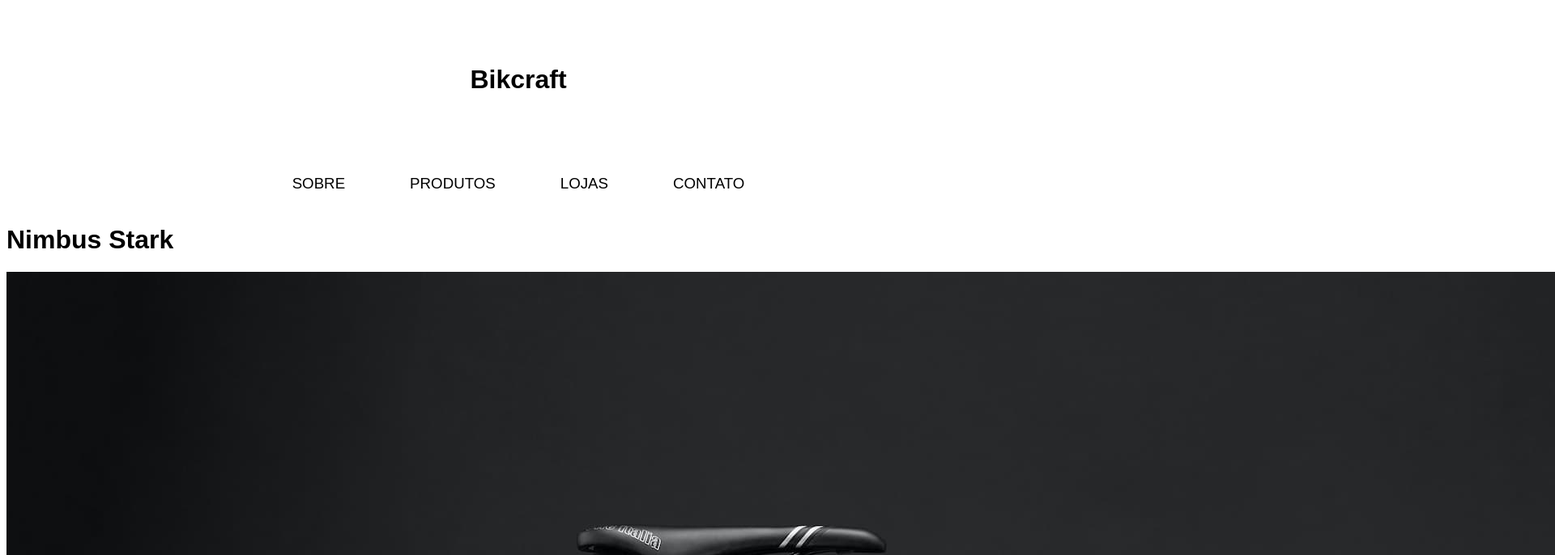
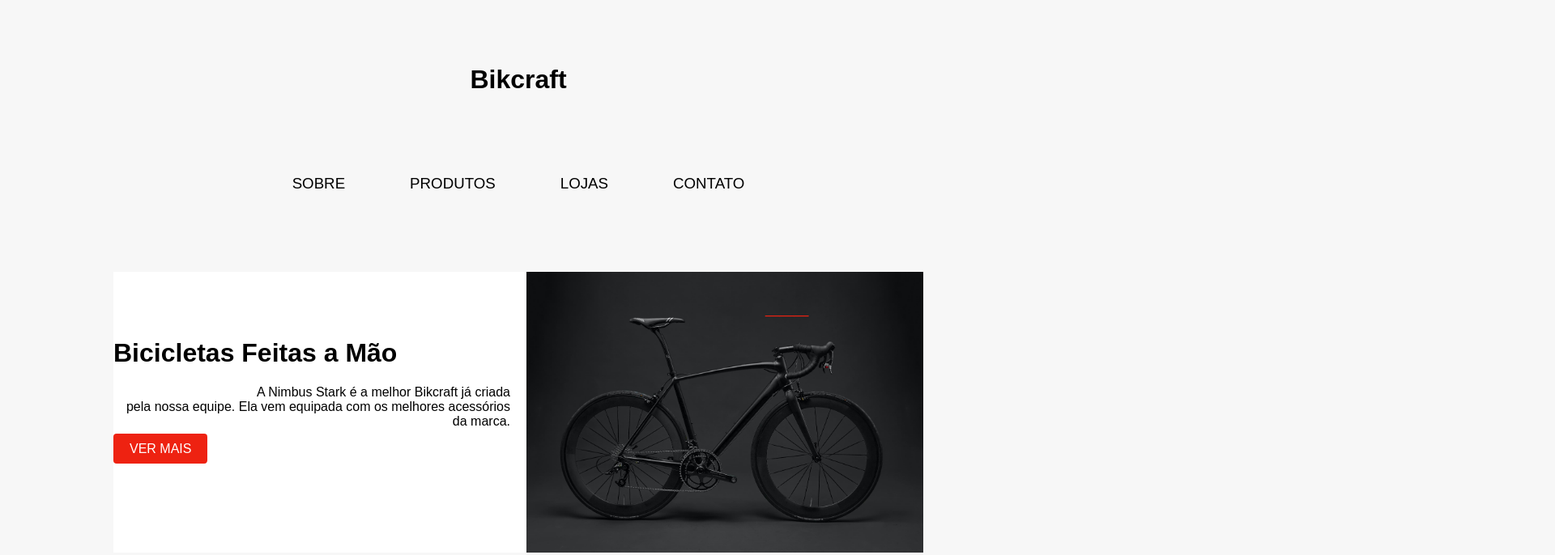
Before and after one commit to Ragazzi147/bikcar, a plain HTML site: page bikcraft/index.html in a window 1280 px wide. Shown: the top 686 px of the page at 81% size, 1920 px wide, since content can reach past the window. Drawn offline with Linux system fonts and the light colour scheme.

Commit message:
grid com imagem feita

```diff
--- a/bikcraft/index.html
+++ b/bikcraft/index.html
@@ -21,18 +21,22 @@
             <h3>contato</h3>
         </div>
     </header>
+    <h1 class="barra">___</h1>
+    <div class="grid">
 
-    <div class="grid">
-        <h1 class="titulo">Nimbus Stark</h1>
+
+
+        <div class="info">
+
+            <p class="descricao">
+                <h1>Bicicletas Feitas a Mão</h1>
+                A Nimbus Stark é a melhor Bikcraft já criada<br>
+                pela nossa equipe. Ela vem equipada com os
+                melhores acessórios da marca.
+            </p>
+            <a class="vermais" href="/">VER MAIS</a>
+        </div>
         <img class="foto" src="./img/bicicleta.jpg" alt="Bicicleta Preta" />
-        <div class="info">
-            <span class="preco">R$ 39</span>
-            <p class="descricao">
-                A Nimbus Stark é a melhor Bikcraft já criada pela nossa equipe. Ela vem
-                equipada com os melhores acessórios, o que garante maior velocidade.
-            </p>
-            <a class="comprar" href="/">Comprar</a>
-        </div>
     </div>
 
 </body>
--- a/bikcraft/style.css
+++ b/bikcraft/style.css
@@ -1,18 +1,72 @@
-body{
+body {
     font-family: Arial;
+    background: #f7f7f7;
+    max-width: 1000px;
+    justify-content: center;
+    margin: 0 auto;
 }
 
-h3 { font-weight: normal; }
+h3 {
+    font-weight: normal;
+ }
 
-.titulo-pag{
+img {
+    max-width:100%;
+}
+
+.titulo-pag {
     margin-top: 80px;
     text-align: center;
 }
 
-.abas{
+.abas {
     margin-top: 80px;
+    margin-bottom: 80px;
     display: flex;
     gap: 80px;
     justify-content: center;
     text-transform: uppercase;
+
 }
+
+.barra {
+    color:  #ee2211;
+    position: absolute;
+    left: 945px;
+}
+
+.grid {
+    display: grid;
+    gap: 20px;
+    grid-template-columns: repeat(2, 1fr);
+    background: #ffffff;
+
+
+  }
+
+
+
+.info{
+
+    margin-top: 60px;
+    grid-column: 1;
+    place-self: start;
+    place-items: start;
+    gap: 20px;
+    text-align: right;
+}
+
+.foto{
+    grid-column: 2;
+    grid-row: 1;
+}
+
+.vermais{
+    text-decoration: none;
+    background:  #ee2211;
+    color: #ffffff;
+    font-size: 16px;
+    padding: 10px 20px;
+    border-radius: 4px;
+    margin-top: 4px;
+}
```
